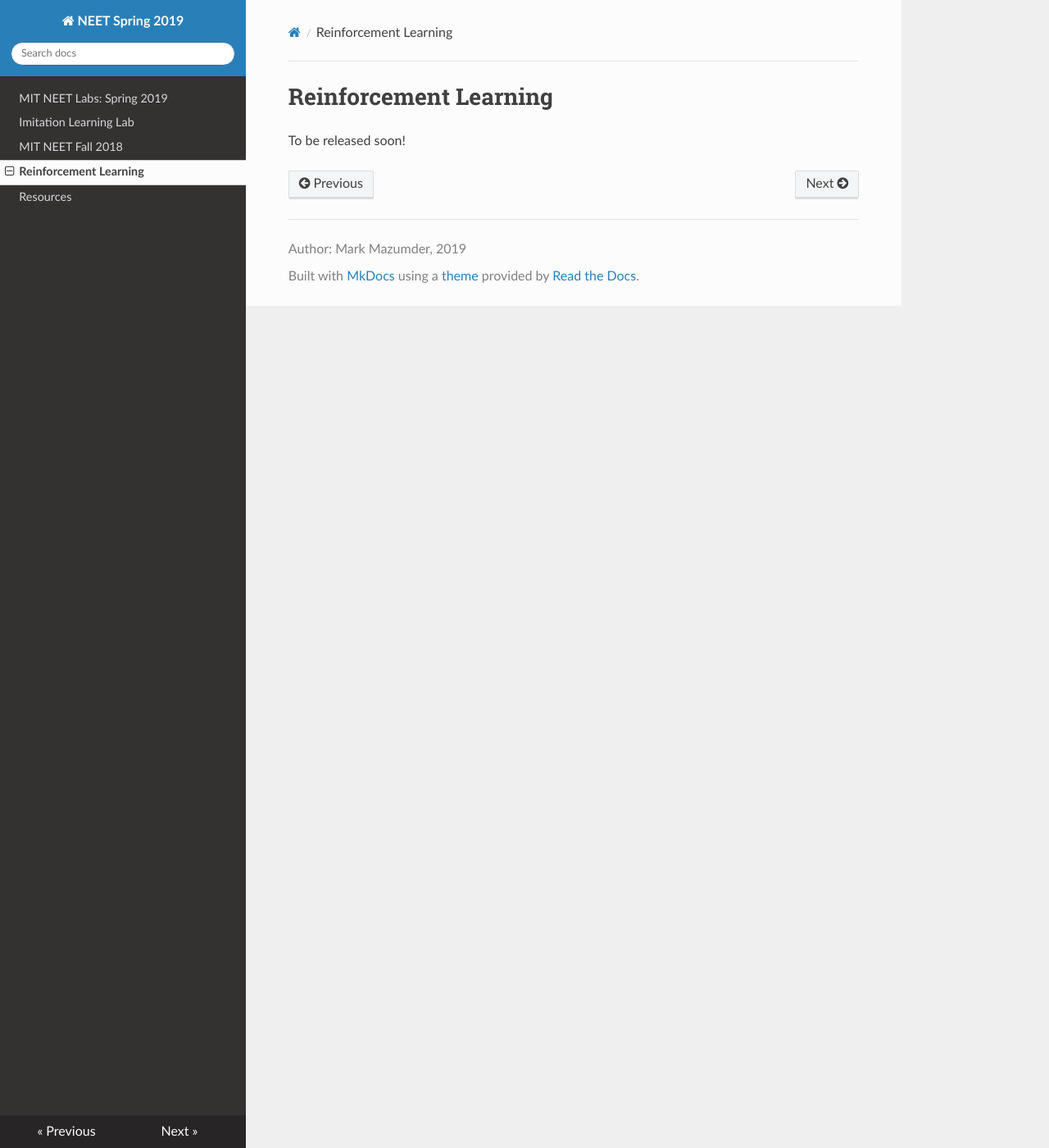
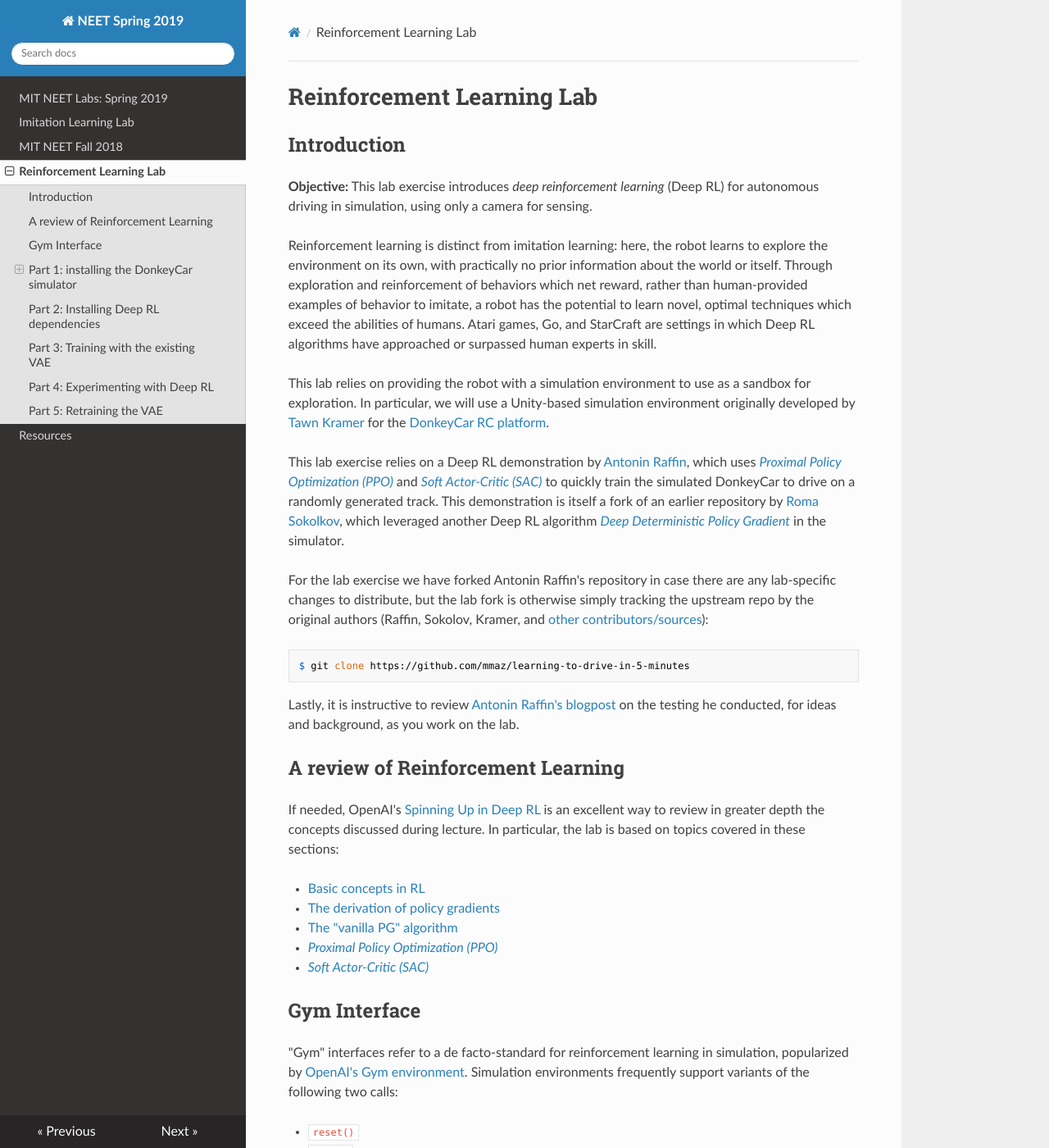
Before and after one commit to mmaz/neet, an MkDocs documentation site: the page built from docs/reinforcement_learning.md, in a window 1280 px wide and 1400 px high. Shown: the whole window at 82% size. Built offline with MkDocs 1.6.1, drawn with Linux system fonts in a browser that asks for light colours; nearby versions of some CDN libraries; some of the changed text lies outside the part shown.

Commit message:
rl lab notes

````diff
--- a/docs/reinforcement_learning.md
+++ b/docs/reinforcement_learning.md
@@ -1,65 +1,82 @@
-# Reinforcement Learning
+# Reinforcement Learning Lab
 
-To be released soon!
-
-<!--
 ## Introduction
 
-**Objective:** This lab is an introduction to *deep reinforcement learning* as a technique to avoid obstacles and navigate complex environments using only a camera for sensing.
+**Objective:** This lab exercise introduces *deep reinforcement learning* (Deep RL) for autonomous driving in simulation, using only a camera for sensing.
 
-Reinforcement learning is distinct from the imitation learning aproach: here, the robot learns to explore the environment on its own, with almost no information about the world or itself. Through exploration and *reinforcement,* rather than human-provided examples of behavior to imitate, the robot has the potential to learn novel and optimal techniques exceeding the abilities of humans.
+Reinforcement learning is distinct from imitation learning: here, the robot learns to explore the environment on its own, with practically no prior information about the world or itself. Through exploration and reinforcement of behaviors which net reward, rather than human-provided examples of behavior to imitate, a robot has the potential to learn novel, optimal techniques which exceed the abilities of humans. Atari games, Go, and StarCraft are settings in which Deep RL algorithms have approached or surpassed human experts in skill.
 
-This lab will introduce you to using a simulation environment for your robot use as a sandbox for exploration. In particular, we will use **TODO** FlightGoggles from MIT:
+This lab relies on providing the robot with a simulation environment to use as a sandbox for exploration. In particular, we will use a Unity-based simulation environment originally developed by [Tawn Kramer](https://github.com/tawnkramer/) for the [DonkeyCar RC platform](https://www.donkeycar.com/).
 
-## TODO: FlightGoggles
+This lab exercise relies on a Deep RL demonstration by [Antonin Raffin](https://github.com/araffin), which uses [*Proximal Policy Optimization (PPO)*](https://spinningup.openai.com/en/latest/algorithms/ppo.html) and [*Soft Actor-Critic (SAC)*](https://spinningup.openai.com/en/latest/algorithms/sac.html) to quickly train the simulated DonkeyCar to drive on a randomly generated track. This demonstration is itself a fork of an earlier repository by [Roma Sokolkov](https://github.com/r7vme), which leveraged another Deep RL algorithm [*Deep Deterministic Policy Gradient*](https://spinningup.openai.com/en/latest/algorithms/ddpg.html) in the simulator.
 
-[FlightGoggles](https://github.com/mit-fast/FlightGoggles)
+For the lab exercise we have forked Antonin Raffin's repository in case there are any lab-specific changes to distribute, but the lab fork is otherwise simply tracking the upstream repo by the original authors (Raffin, Sokolov, Kramer, and [other contributors/sources](https://github.com/mmaz/learning-to-drive-in-5-minutes#credits)):
 
+```shell
+$ git clone https://github.com/mmaz/learning-to-drive-in-5-minutes
+```
 
-## An overview of Reinforcement Learning
+Lastly, it is instructive to review [Antonin Raffin's blogpost](https://medium.com/@araffin/learning-to-drive-smoothly-in-minutes-450a7cdb35f4) on the testing he conducted, for ideas and background, as you work on the lab.
 
-From [Spinning Up in Deep RL](https://spinningup.openai.com/en/latest/spinningup/rl_intro.html)
+## A review of Reinforcement Learning
 
-> *The main characters of RL are the agent and the environment. The environment is the world that the agent lives in and interacts with. At every step of interaction, the agent sees a (possibly partial) observation of the state of the world, and then decides on an action to take. The environment changes when the agent acts on it, but may also change on its own.*
->
-> *The agent also perceives a reward signal from the environment, a number that tells it how good or bad the current world state is. The goal of the agent is to maximize its cumulative reward, called return. Reinforcement learning methods are ways that the agent can learn behaviors to achieve its goal.*
+If needed, OpenAI's [Spinning Up in Deep RL](https://spinningup.openai.com/en/latest/spinningup/rl_intro.html) is an excellent way to review in greater depth the concepts discussed during lecture. In particular, the lab is based on topics covered in these sections:
 
-![agent-environment loop](https://spinningup.openai.com/en/latest/_images/rl_diagram_transparent_bg.png)
-
-
-
-
-$$P(\tau|\pi) = \rho_0 (s_0) \prod_{t=0}^{T-1} P(s_{t+1} | s_t, a_t) \pi(a_t | s_t)$$
-
--->
-
-
-<!-- The expected return (for whichever measure), denoted by $J(\pi)$ , is then:
-
-$$J(\pi) = \int_{\tau} P(\tau|\pi) R(\tau) = \underE{\tau\sim \pi}{R(\tau)}$$
--->
-
-<!--
-
-The central optimization problem in RL can then be expressed by
-
-
-
-$$\pi^* = \arg \max_{\pi} J(\pi)$$
+* [Basic concepts in RL](https://spinningup.openai.com/en/latest/spinningup/rl_intro.html)
+* [The derivation of policy gradients](https://spinningup.openai.com/en/latest/spinningup/rl_intro3.html)
+* [The "vanilla PG" algorithm](https://spinningup.openai.com/en/latest/algorithms/vpg.html)
+* [*Proximal Policy Optimization (PPO)*](https://spinningup.openai.com/en/latest/algorithms/ppo.html)
+* [*Soft Actor-Critic (SAC)*](https://spinningup.openai.com/en/latest/algorithms/sac.html)
 
 ## Gym Interface
 
-This is a defacto-standard interface for reinforcement learning in simulation, popularized by OpenAI's Gym environment:
+"Gym" interfaces refer to a de facto-standard for reinforcement learning in simulation, popularized by [OpenAI's Gym environment](https://gym.openai.com/). Simulation environments frequently support variants of the following two calls:
+
+* `reset()`
+* `step()`
+
+Calls to `step()` usually take in actions and return the next state, observed reward (if any), and auxillary information such as whether the episode is over (allowing the RL algorithm time to make decisions and optionally `reset()` the environment for the next episode). For a more in-depth explanation on the concepts in a Gym API, read <http://gym.openai.com/docs/>.
 
 
+## Part 1: installing the DonkeyCar simulator
 
-* `reset()`
-* `step()` and frame-skipping
-* `is_game_over()`
+The following link is a Linux build of the Unity Donkey simulation environment from the original author:
 
+[Download on Google Drive](https://drive.google.com/open?id=1h2VfpGHlZetL5RAPZ79bhDRkvlfuB4Wb)
 
-## The DQN Algorithm
+!!! note
+    The simulation can also be built from source for other platforms, from [the `donkey` tree of the `sdsandbox` repo](https://github.com/tawnkramer/sdsandbox/tree/donkey) using the [Unity](https://unity.com/) development platform.
 
-![dqn](img/dqn.png)
+### Starting the simulator
 
--->
+After unzipping the folder and changing into the directory, launch the simulator with:
+
+```
+$ ./build_sdsandbox.x86_64
+```
+
+I suggest the following settings of `640x480`, `windowed`, and `Fantastic` rendering quality (but this wll depend on your graphics support):
+
+![](img/dcsim.png){: style="width:80%;" }
+
+### Simulator implementations of OpenAI Gym functions:
+
+The following links to the simulator's Gym API implementation are provided as reference for your experimentation (changing the implementation is not necessary however). Note that editing these implementations will not require rebuilidng the simulator, making experimentation easier to conduct.
+
+* `step()` is implemented through several callbacks:
+    * [`take_action()`](https://github.com/mmaz/learning-to-drive-in-5-minutes/blob/89a3b2ca040014cb2193ad3fe88636de146f49ce/donkey_gym/envs/donkey_sim.py#L185-L197)
+    * [`calc_reward()`](https://github.com/mmaz/learning-to-drive-in-5-minutes/blob/89a3b2ca040014cb2193ad3fe88636de146f49ce/donkey_gym/envs/donkey_sim.py#L219-L234) - note that this depends implicitly on the cross-track error reported by the simulator
+    * [`on_telemetry()`](https://github.com/mmaz/learning-to-drive-in-5-minutes/blob/89a3b2ca040014cb2193ad3fe88636de146f49ce/donkey_gym/envs/donkey_sim.py#L238-L280) This recieves data from the simulator, including
+        * front-bumper images from the simulated DonkeyCar
+        * current steering angle and velocity
+        * cross-track error ("cte")
+* [`reset()`](https://github.com/mmaz/learning-to-drive-in-5-minutes/blob/89a3b2ca040014cb2193ad3fe88636de146f49ce/donkey_gym/envs/donkey_sim.py#L159-L177) sets all counters to zero
+* [`is_game_over()`](https://github.com/mmaz/learning-to-drive-in-5-minutes/blob/89a3b2ca040014cb2193ad3fe88636de146f49ce/donkey_gym/envs/donkey_sim.py#L213-L217) is simply a combination of checking for collisions (not present in level 0) or crossing a threshhold of tolerated cross-track error
+
+## Part 2: Installing Deep RL dependencies
+
+## Part 3: Training with the existing VAE
+
+## Part 4: Experimenting with Deep RL
+
+## Part 5: Retraining the VAE
````
Also changed, not shown: docs/img/dcsim.png (added).
